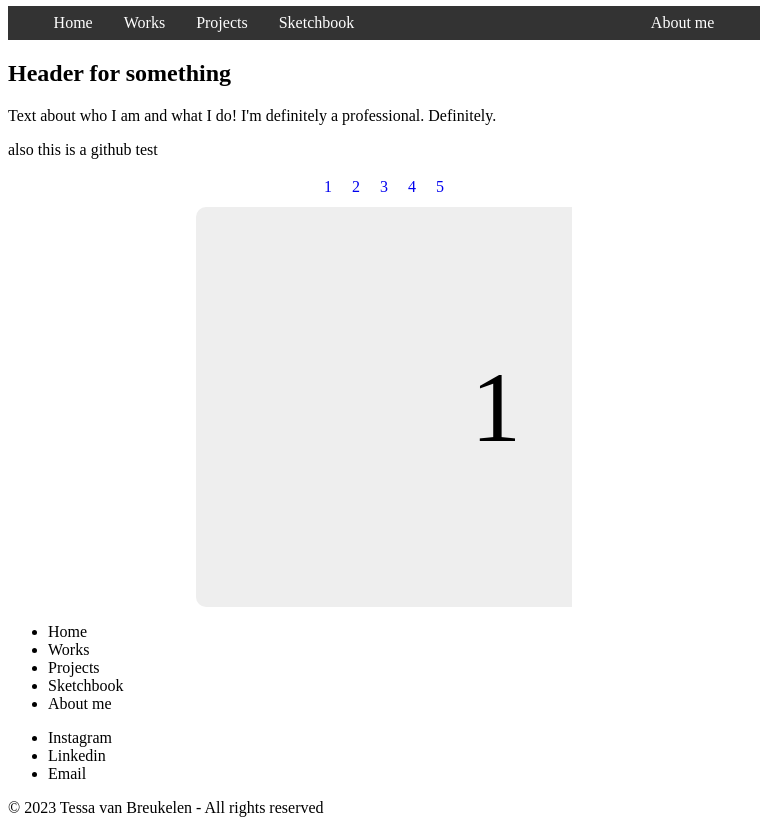
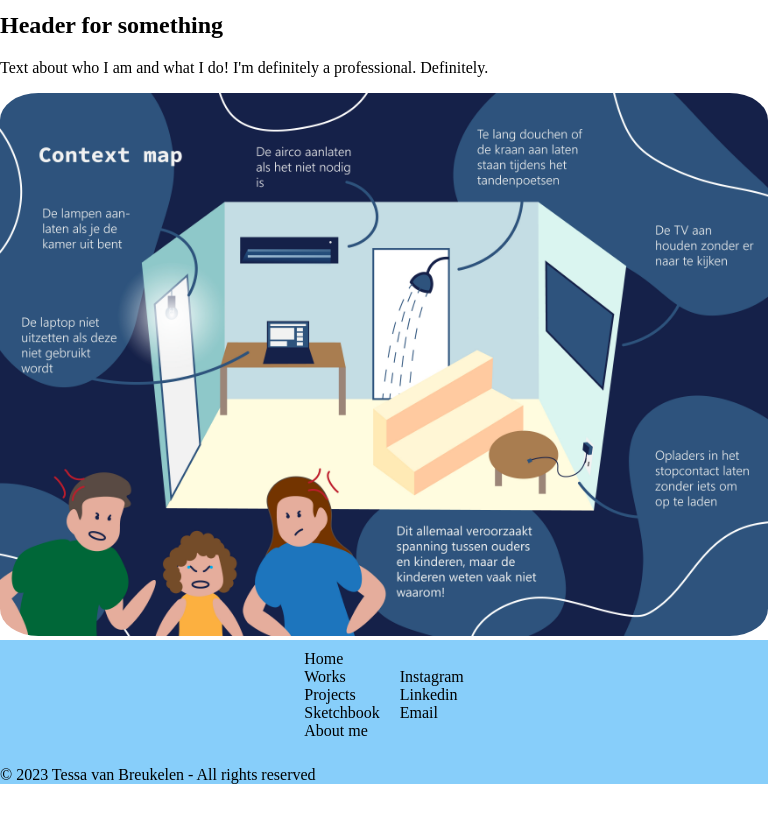
Before and after one commit to Marciapan/Personal_Portfolio, a plain HTML site: page index.html in a window 768 px wide. Shown: the part 109-942 px from the top of the page. After the commit the page ends 909 px from the top, so only its background shows below. Drawn offline with Linux system fonts and the light colour scheme.

Commit message:
10/11/2023 changes
Decided for and against some stuff. Added new HTML files to work on later.
Time to design some actual screens before I continue!

```diff
--- a/css/style.css
+++ b/css/style.css
@@ -1,7 +1,92 @@
+html {
+    margin: 0;
+    padding: 0;
+}
+
+li {
+    list-style-type: none;
+}
+
+/* For mobile view */
+@media only screen and (max-width: 768px) {
+    body {
+        margin: 0;
+    }
+
     h1 {
-    color: blueviolet;
-    /* figure out how to make font smaller when viewport is normal. Phone font size is good. */
         font-size: 5vw;
+    }
+
+    li a {
+        padding: 8px;
+        display: block;
+        text-decoration: none;
+        color: white;
+        font-size: 3vw;
+    }
+
+    li a:hover {
+        background-color: #111;
+    }
+
+    .navbar {
+        color: white;
+        list-style-type: none;
+        margin: 0;
+        padding: 0;
+        overflow: hidden;
+        background-color: #333;
+    }
+
+    .navitem {
+        float: left;
+        padding-left: 1%;
+        padding-right: 1%;
+    }
+
+    .navitem:first-child {
+        padding-left: 5%;
+    }
+
+    .navitem:last-child {
+        float: right;
+        padding-right: 5%;
+    }
+
+    .footer {
+        display: inline-block;
+        padding-inline-start: 0;
+        margin: 0;
+        padding: 10px;
+    }
+
+    .lists {
+        display: flex;
+        align-items: center;
+        justify-content: center;
+    }
+
+    footer {
+        background-color: lightskyblue;
+    }
+
+    img{
+        max-width: 100%;
+    }
+
+    .image{
+        align-items: center;
+        justify-content: center;
+        border-radius: 5%;
+    }
+}
+
+/* For desktop view */
+@media only screen and (min-width: 768px) {
+
+    h1 {
+        color: purple;
+        font-size: 2vw;
         padding: 10px;
     }
 
@@ -27,7 +112,6 @@ li a:hover {
 
     .navitem {
         float: left;
-
         padding-left: 1%;
         padding-right: 1%;
     }
@@ -41,92 +125,4 @@ li a:hover {
         padding-right: 5%;
     }
 
-/* organise the slider css a lil nicer. */
-.slider {
-    width: 50%;
-    text-align: center;
-    overflow: hidden;
-    margin-left:25%;
-    margin-right: 25%;
 }
-
-.slides {
-    display: flex;
-
-    overflow-x: auto;
-    scroll-snap-type: x mandatory;
-
-
-
-    scroll-behavior: smooth;
-    -webkit-overflow-scrolling: touch;
-
-
-    scroll-snap-points-x: repeat(300px);
-    scroll-snap-type: mandatory;
-
-}
-
-.slides::-webkit-scrollbar {
-    width: 10px;
-    height: 10px;
-}
-
-.slides::-webkit-scrollbar-thumb {
-    background: black;
-    border-radius: 10px;
-}
-
-.slides::-webkit-scrollbar-track {
-    background: transparent;
-}
-
-.slides>div {
-    scroll-snap-align: start;
-    flex-shrink: 0;
-    width: 600px;
-    height: 400px;
-    margin-right: 50px;
-    border-radius: 10px;
-    background: #eee;
-    transform-origin: center center;
-    transform: scale(1);
-    transition: transform 0.5s;
-    position: relative;
-
-    display: flex;
-    justify-content: center;
-    align-items: center;
-    font-size: 100px;
-}
-
-img {
-    object-fit: cover;
-    position: absolute;
-    top: 0;
-    left: 0;
-    width: 100%;
-    height: 100%;
-}
-
-.slider>a {
-    display: inline-flex;
-    width: 1.5rem;
-    height: 1.5rem;
-    background: white;
-    text-decoration: none;
-    align-items: center;
-    justify-content: center;
-    border-radius: 50%;
-    margin: 0 0 0.5rem 0;
-    position: relative;
-
-}
-
-.slider>a:active {
-    top: 1px;
-}
-
-.slider>a:focus {
-    background: #000;
-}
--- a/index.html
+++ b/index.html
@@ -32,55 +32,28 @@
     <section>
       <h2>Header for something</h2>
       <p>Text about who I am and what I do! I'm definitely a professional. Definitely.</p>
-            <p>also this is a github test</p>
     </section>
 
-        <!-- find way to make slider look good while on mobile... It gets cut off now -->
-        <!-- the 25% left and right may need to be smaller on mobile? check .slider in css-->
-        <div class="slider">
 
-            <!-- find way to make scroll more smooth > javascript onclick function? -->
-            <a href="#slide-1">1</a>
-            <a href="#slide-2">2</a>
-            <a href="#slide-3">3</a>
-            <a href="#slide-4">4</a>
-            <a href="#slide-5">5</a>
-
-            <div class="slides">
-              <div id="slide-1">
-                1
-              </div>
-              <div id="slide-2">
-                2
-              </div>
-              <div id="slide-3">
-                3
-              </div>
-              <div id="slide-4">
-                4
-              </div>
-              <div id="slide-5">
-                5
-              </div>
-            </div>
-          </div>
+    <img class="image" src="/images/Context map 1.2.jpg" alt="Context map voor Project Beyond">
   </main>
 
 
   <footer>
-        <!-- Turn this mess into a nice footer. Lil colour and make it two lists that work plz -->
-        <ul>
+    <div class="lists">
+      <ul class="footer">
         <li>Home</li>
         <li>Works</li>
         <li>Projects</li>
         <li>Sketchbook</li>
         <li>About me</li>
       </ul>
-        <ul>
+      <ul class="footer">
         <li>Instagram</li>
         <li>Linkedin</li>
         <li>Email</li>
       </ul>
+    </div>
     <p>© 2023 Tessa van Breukelen - All rights reserved</p>
   </footer>
 
```
Also changed, not shown: aboutme.html (added), images/Context map 1.2.jpg (added), projects.html (added), sketchbook.html (added), works.html (added). Lines whose indentation alone changed are shown as unchanged.
